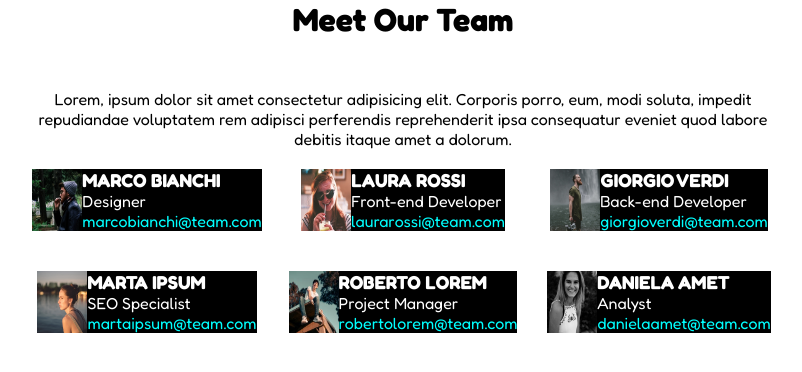
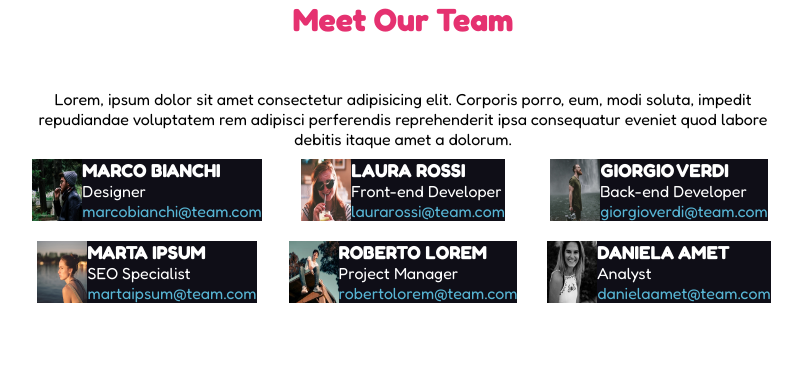
Before and after one commit to matteocovetti/html-css-flex-cards, a plain HTML site: page index.html in a window 1280 px wide. Shown: the whole page, without its empty margins (237-1039 px from the left). Drawn offline with Linux system fonts and the light colour scheme.

Commit message:
sistemati colori

```diff
--- a/style.css
+++ b/style.css
@@ -20,17 +20,18 @@ p{
 h1{
     text-align: center;
     margin-bottom: 50px;
+    color: #e53170;
 }
 ul{
     list-style: none;
 }
 a{
     text-decoration: none;
-    color: aqua;
+    color: #58b6d5;
 
 }
 li{
-    background-color: black;
+    background-color: #0f0e17;
     color: white;
 
 }
@@ -48,8 +49,8 @@ li{
 }
 /* item */
 .item{
-    width: 32%;
-    padding: 20px;
+    width: 30%;
+    padding: 10px;
 
 }
 .item img{
```
Also changed, not shown: index.html (+6 -0 lines).
